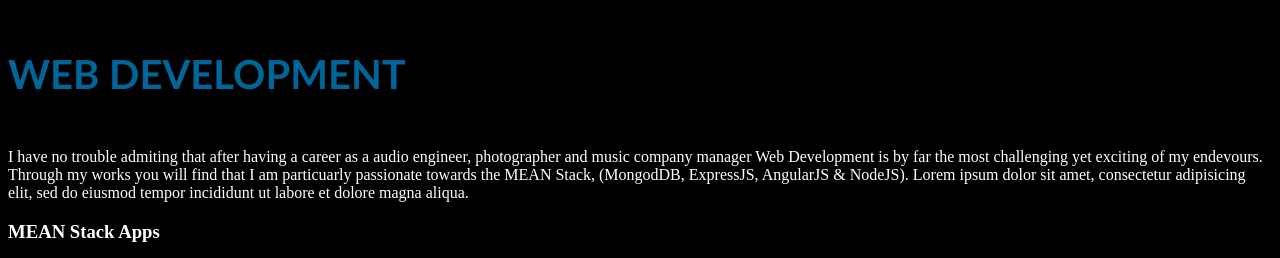
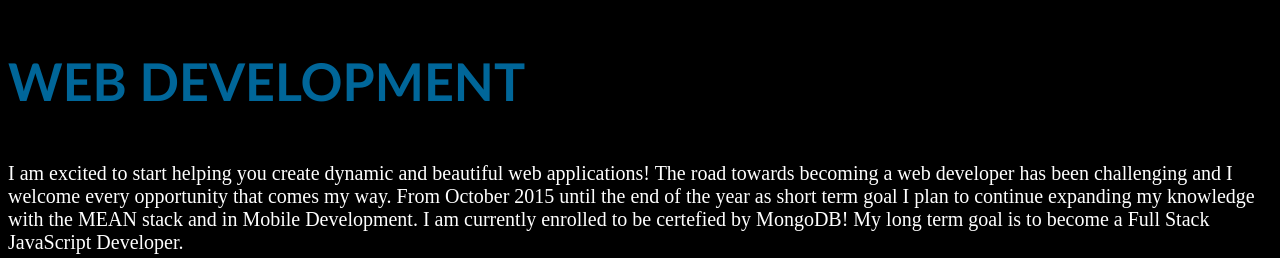
Before and after one commit to shotbyabel/abelistaDotcom, a Node server app: template public/templates/portfolio.html in a window 1280 px wide. Shown: the top 258 px of the page. Run offline with Node 20, Linux system fonts and the light colour scheme; the template is opened without the code that fills it, so the values that code supplies are empty; some libraries are stand-ins or nearby versions.

Commit message:
added show and hide functions to portfolio state

```diff
--- a/public/js/main.js
+++ b/public/js/main.js
@@ -31,3 +31,25 @@ $('#fswd').animate({top:145},2000,'easeOutBounce');
 
 TweenMax.to('.fe-circle ', 1.75, {marginTop:150, ease:Bounce.easeOut});
 TweenMax.to('.be-circle ', 2.00, {marginTop:150, ease:Bounce.easeOut});
+
+//hide photo gallery
+
+// on page LOAD .hide gallery section.
+// on CLICK of photo-title id .show gallery section
+$(document).ready(function() {
+  $('#screenshots, #musics').hide();
+  $('#photo-title').click(function () {
+  $('#screenshots').toggle();
+
+})
+
+
+  $('#sound-music').click(function () {
+    $('#musics').toggle();
+  })
+
+});
+
+
+// #sound-music
+// #musics
--- a/public/stylesheets/main.css
+++ b/public/stylesheets/main.css
@@ -67,6 +65,11 @@ text-shadow: 3px 1px 2px black;
 
 }
 
+#dev-font {
+   font-size: 3.25em;
+
+}
+
 #abel{
   font-size: 3.5em;
 }
@@ -75,7 +78,7 @@ text-shadow: 3px 1px 2px black;
   font-size: 2.50em;
 }
 
-p#mybio {
+p.myabouts {
   font-size: 1.25em;
 
 
--- a/public/templates/aboutme.html
+++ b/public/templates/aboutme.html
@@ -67,15 +67,15 @@
 
     <div class="col-sm-12">
 
-     <p id="mybio" class="voffset2">
+     <p class="myabouts voffset2">
       I officially entered tech and web development in May of 2015 and I am excited to bring with me over 12 years of real world professional experience to my new career as a full stack web developer. From June to September I commited my self to General Assembly's Immersive bootcamp, Monday to Friday and averaging over 55 hours a week. The experience has been one of the most intense but rewarding of my life. I am looking forward to continue learning, building innovative and cool apps for you or along with you!
      </p>
 
-     <p id="mybio" class="voffset2">
+     <p class="myabouts voffset2">
       Aside from my new found passion for tech I've had a great run living out some of my dreams through music and traveling. After I finished college for Audio Engineering I came to LA to find as many producers and artist that worked with Tupac Shakur. I wanted to help finish the remaining music for his posthumous upcoming albums and even though that didn't quite happen I did meet and collaborated on other music projects with people who knew and worked with him.
      </p>
 
-     <p id="mybio" class="voffset2">
+     <p class="myabouts voffset2">
       Photography and my curiosity have taken me to 25 countries so far. As much as I don't like to say I have favorites, I do! At the top of my list is Indonesia a close second is Brazil (Você fala Português? Falo sim!) and the third? I can tell you about it when we meet to discuss your next project!
      </p>
 
--- a/public/templates/portfolio.html
+++ b/public/templates/portfolio.html
@@ -2,11 +2,15 @@
     <!-- my update style sheet -->
 <link rel="stylesheet" href="stylesheets/main.css">
 <script src="js/main.js"></script>
+<script src="https://code.jquery.com/jquery-latest.min.js"></script>
+
 
 <div class="container">
-  <h1 class="my-titles row voffset5 text-center">Web Development</h1>
-   <p class="voffset5">
-      I have no trouble admiting that after having a career as a audio engineer, photographer and music company manager Web Development is by far the most challenging yet exciting of my endevours. Through my works you will find that I am particuarly passionate towards the MEAN Stack, (MongodDB, ExpressJS, AngularJS & NodeJS). Lorem ipsum dolor sit amet, consectetur adipisicing elit, sed do eiusmod tempor incididunt ut labore et dolore magna aliqua.</p>
+  <h1 class="my-titles row voffset5 text-center" id="dev-font">Web Development</h1>
+   <p class="myabouts voffset5">
+      I am excited to start helping you create dynamic and beautiful web applications! The road towards becoming a web developer has been challenging and I welcome every opportunity that comes my way. From October 2015 until the end of the year as short term goal I plan to continue expanding my knowledge with the MEAN stack and in Mobile Development. I am currently enrolled to be certefied by MongoDB! My long term goal is to become a Full Stack JavaScript Developer.</p>
+
+      <p class="myabouts voffset5">Below you will find video demos of a few web applications/projects that I am currently building with links to their GitHub Repo!</p>
 
       <div class="row">
         <div class="col-sm-6 col-md-6 col-lg-6">
@@ -41,13 +45,13 @@
       </div>
 
   <section class="row voffset5">
-    <h2 class="my-titles">Photography</h2>
+    <h2 class="my-titles text-center" id="photo-title">Photography</h2>
       <p>
         Towards the end of 2008 I picked up a new hobbie, Digital Photography. As I was trying to find my way into Sound for Film at Warner Bros. I managed to buy a Canon DSLR and take photographes of artist in the studio or performing. Quickly my good eye and composition garner me opportunities to shoot for entertainment industry events and studios. Later on my curiosity for bigger challanges took my camera and I to France, Thailand, Indonesia, England, Estonia and Brazil to new a few places I've had the privildge to shoot their famoous landmarks and natural landscapes.
       </p>
 
-   <section id="screenshots" class="screenshots">
-      <h3 class="text-center text-uppercase">photos</h3>
+   <section id="screenshots" class="screenshots row voffset5">
+      <h4 class="text-center text-uppercase">selected works</h4>
 
     <div class="container">
       <div class="row">
@@ -117,16 +121,17 @@
 
 
   <section class="row voffset5">
-    <h2 class="my-titles">Sound Engineering & Music Production</h2>
+    <h2 class="my-titles text-center" id="sound-music">Sound Engineering & Music Production</h2>
       <p>
         I am not afraid to admit that I didn't realized all of my music industry ambitions. From 2001 to 2011 I dedicated my professional life to developing my sound, mixing and production skills. I wanted to be a Music Producer and I am perfectly at peace with that goal not materialzing. I don't consider it a failure because I never game up. I discover a new vision and escape that's photography and now my new passion in Web Development. I learned a lot in music industry and have some of the best stories that would have you laughing for days or make your jaw drop! Here are some links to some music I either engineered, mixed, produce or help write. Cheers!
 
       </p>
 
-
+  <section id="musics">
       <iframe class="row voffset5" width="100%" height="450" scrolling="yes" frameborder="no" src="https://w.soundcloud.com/player/?url=https%3A//api.soundcloud.com/users/8491184&amp;auto_play=false&amp;hide_related=false&amp;show_comments=true&amp;show_user=true&amp;show_reposts=false&amp;visual=true"></iframe>
 
       <iframe class="row voffset5" width="100%" height="265" scrolling="yes" frameborder="no" src="https://www.reverbnation.com/widget_code/html_widget/artist_947853?widget_id=55&pwc[included_songs]=1&spoid=artist_947853&pwc[size]=small" style="width:0px;min-width:100%;max-width:100%;"></iframe>
+    </section>
 
 
 
```
Also changed, not shown: other parts of public/stylesheets/main.css (+30 -11 lines), public/img/car.png (deleted).
